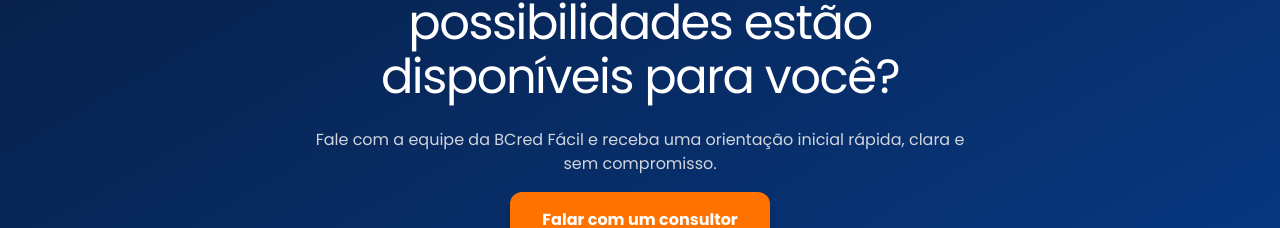
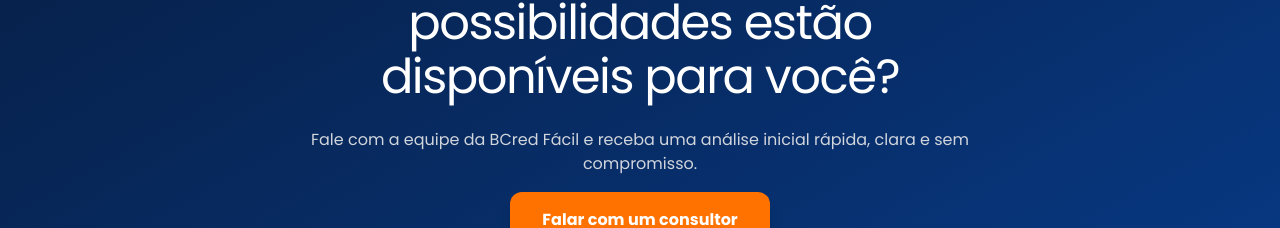
Before and after one commit to t0non/lpBcredf-cil, a Next.js app: page / in a window 1280 px wide. Shown: the part 9579-9807 px from the top of the page. Built offline with nearby package versions, Linux system fonts and the light colour scheme; no server answers.

Commit message:
style: update final CTA WhatsApp message and copy text

```diff
--- a/src/app/page.tsx
+++ b/src/app/page.tsx
@@ -1195,12 +1195,12 @@ export default function Home() {
             Quer entender quais possibilidades estão disponíveis para você?
           </h2>
           <p className="text-base text-gray-300 max-w-[680px] font-sans">
-            Fale com a equipe da BCred Fácil e receba uma orientação inicial rápida, clara e sem compromisso.
+            Fale com a equipe da BCred Fácil e receba uma análise inicial rápida, clara e sem compromisso.
           </p>
 
           <div className="pt-2">
             <a
-              href={`https://wa.me/${companyConfig.whatsapp}?text=Olá!%20Gostaria%20de%20receber%20orientação%20sobre%20as%20opções%20de%20crédito.`}
+              href={`https://wa.me/${companyConfig.whatsapp}?text=Olá!%20Tenho%20interesse%20em%20uma%20análise%20de%20crédito%20e%20gostaria%20de%20saber%20quais%20opções%20de%20empréstimo%20estão%20disponíveis%20para%20o%20meu%20perfil.`}
               target="_blank"
               rel="noopener noreferrer"
               className="px-8 py-4 bg-primary-orange hover:bg-secondary-orange text-white font-display font-bold text-base rounded-xl transition-all duration-200 shadow-lg"
```
